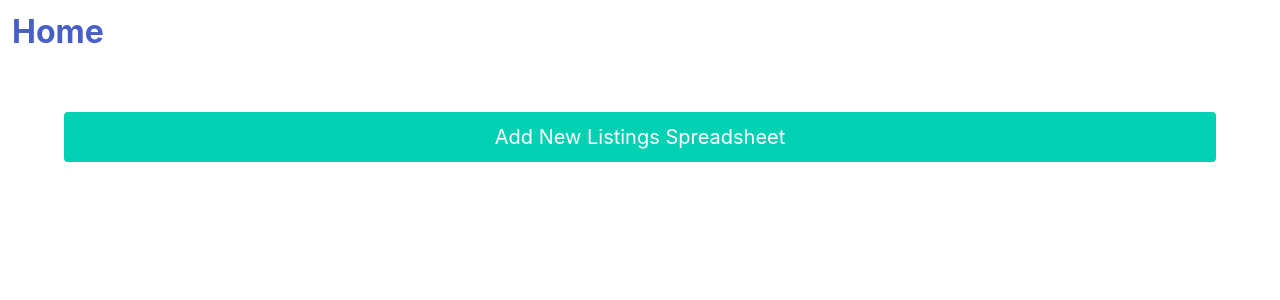
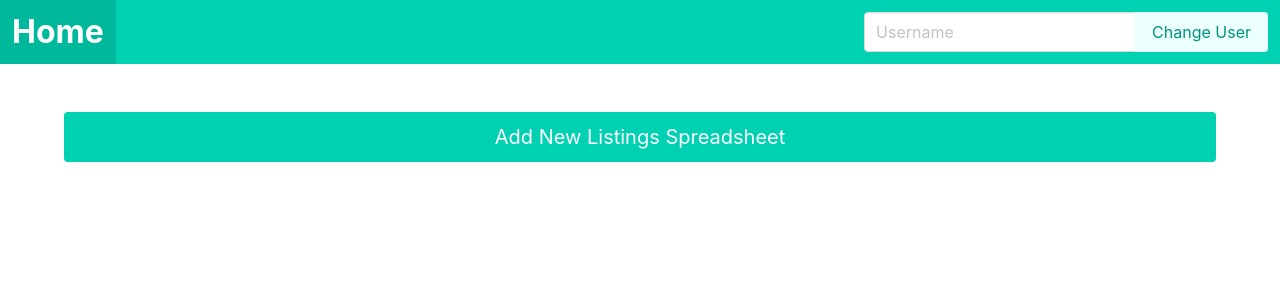
Before and after one commit to JakubPolanowski/Realty-Tinder, a Flask app: page / in a window 1280 px wide. Shown: the top 300 px of the page. Run offline with Flask 2, Linux system fonts and the light colour scheme.

Commit message:
implemented simple user login on navbar

```diff
--- a/templates/base.html
+++ b/templates/base.html
@@ -11,13 +11,37 @@
     <title>Realty Tinder</title>
   </head>
   <body>
-    <nav
-      class="navbar is-size-3"
-      role="navigation"
-      aria-label="main navigation"
-    >
-      <div class="navbar-brand">
-        <a href="/" class="navbar-item"> <b>Home</b> </a>
+    <nav class="navbar is-primary is-size-3" role="navigation" aria-label="main navigation">
+
+      <div class="navbar-menu">
+        <div class="navbar-start has-text-weight-bold ">
+          <a class="navbar-item" href="/">
+            Home
+          </a>
+
+        </div>
+        <div class="navbar-end">
+          <div class="navbar-item">
+
+            <form action="{{ url_for('login') }}" method="POST">
+              <div class="field has-addons">
+                <div class="control">
+                  <input class="input" type="text" name="user" placeholder="Username" {% if user is not none %}value="{{ user }}"{% endif %} required>
+                </div>
+                <div class="control">
+                  <button class="button is-primary is-light" type="submit">
+                    {% if user is not none %}
+                      Change User
+                    {% else %}
+                      Login
+                    {% endif %}
+                  </button>
+                </div>
+              </div>
+            </form>
+
+          </div>
+        </div>
       </div>
     </nav>
 
```
